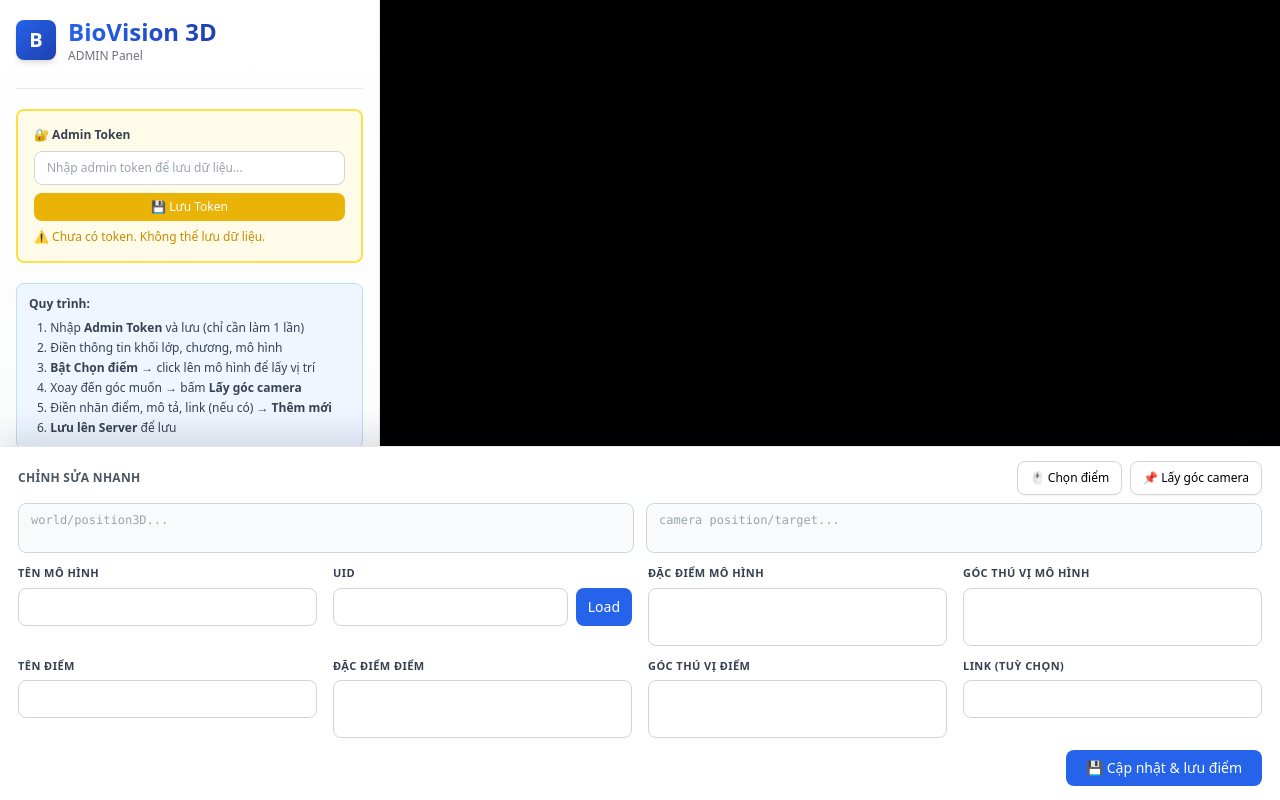
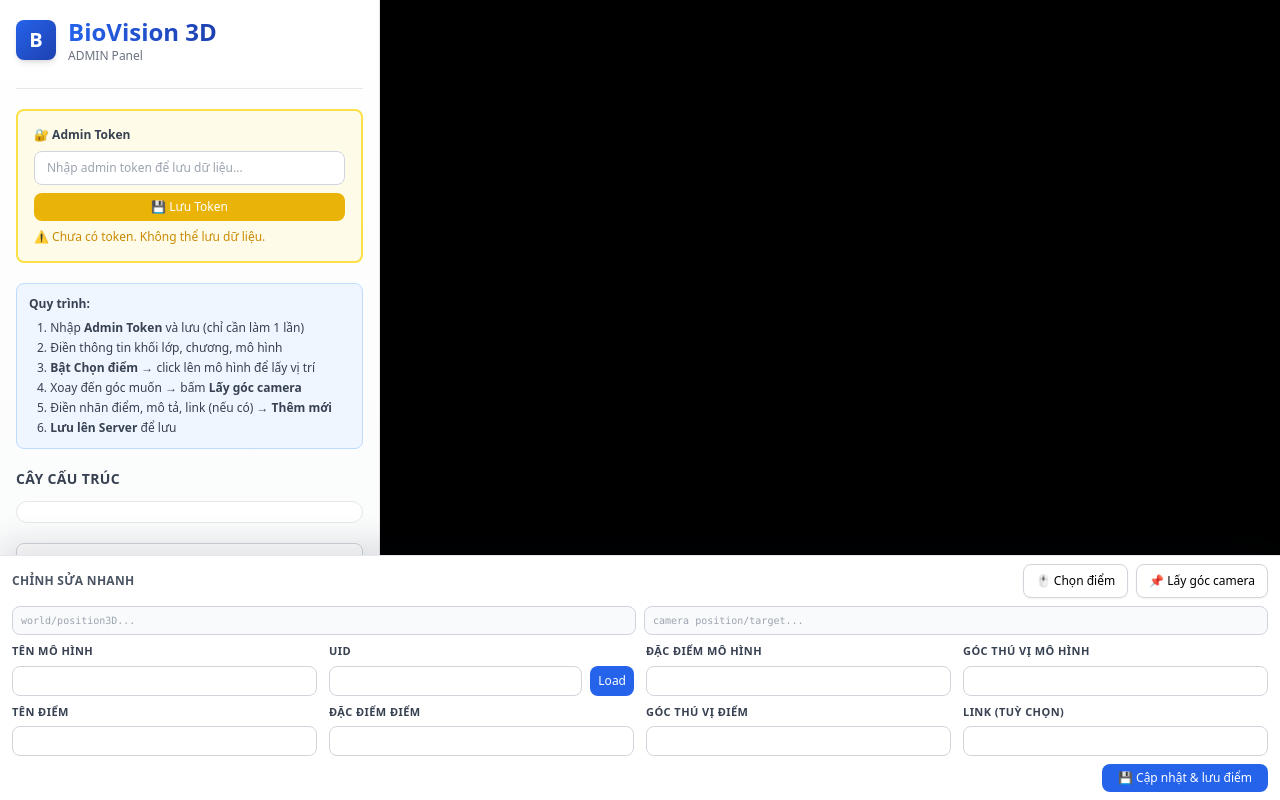
Before and after one commit to pntrng/BioVision, a Flask app: page /admin in a window 1280 px wide. Run offline with Flask 3, Linux system fonts and the light colour scheme; some libraries are stand-ins or nearby versions.

Commit message:
Compact admin lowerbar

```diff
--- a/templates/admin.html
+++ b/templates/admin.html
@@ -132,7 +132,7 @@
       background: #ffffff;
       border-top: 1px solid #e5e7eb;
       box-shadow: 0 -12px 30px rgba(15, 23, 42, 0.12);
-      padding: 14px 18px;
+      padding: 8px 12px;
       display: none;
     }
 
@@ -293,54 +293,54 @@
       </div>
     </div>
 
-    <div class="grid grid-cols-2 gap-3 mb-3">
-      <textarea id="pos3dOut" readonly placeholder="world/position3D..." class="w-full px-3 py-2 border border-gray-300 rounded-lg text-xs font-mono bg-gray-50 resize-none focus:outline-none" rows="2"></textarea>
-      <textarea id="camOut" readonly placeholder="camera position/target..." class="w-full px-3 py-2 border border-gray-300 rounded-lg text-xs font-mono bg-gray-50 resize-none focus:outline-none" rows="2"></textarea>
+    <div class="grid grid-cols-2 gap-2 mb-2">
+      <textarea id="pos3dOut" readonly placeholder="world/position3D..." class="w-full px-2 py-1.5 border border-gray-300 rounded-lg text-[10px] font-mono bg-gray-50 resize-none focus:outline-none" rows="1"></textarea>
+      <textarea id="camOut" readonly placeholder="camera position/target..." class="w-full px-2 py-1.5 border border-gray-300 rounded-lg text-[10px] font-mono bg-gray-50 resize-none focus:outline-none" rows="1"></textarea>
     </div>
 
-    <div class="grid grid-cols-4 gap-4">
+    <div class="grid grid-cols-4 gap-3">
       <div class="field">
         <label>Tên mô hình</label>
-        <input id="modelName" type="text" class="w-full px-3 py-2 border border-gray-300 rounded-lg text-sm" />
+        <input id="modelName" type="text" class="w-full px-2 py-1.5 border border-gray-300 rounded-lg text-xs" />
       </div>
       <div class="field">
         <label>UID</label>
         <div class="flex gap-2">
-          <input id="modelUid" type="text" class="w-full px-3 py-2 border border-gray-300 rounded-lg text-sm" />
-          <button id="btnLoad" class="px-3 py-2 bg-blue-600 text-white rounded-lg text-sm">Load</button>
+          <input id="modelUid" type="text" class="w-full px-2 py-1.5 border border-gray-300 rounded-lg text-xs" />
+          <button id="btnLoad" class="px-2 py-1.5 bg-blue-600 text-white rounded-lg text-xs">Load</button>
         </div>
       </div>
       <div class="field">
         <label>Đặc điểm mô hình</label>
-        <textarea id="modelFeature" rows="2" class="w-full px-3 py-2 border border-gray-300 rounded-lg text-sm resize-none"></textarea>
+        <textarea id="modelFeature" rows="1" class="w-full px-2 py-1.5 border border-gray-300 rounded-lg text-xs resize-none"></textarea>
       </div>
       <div class="field">
         <label>Góc thú vị mô hình</label>
-        <textarea id="modelFunFact" rows="2" class="w-full px-3 py-2 border border-gray-300 rounded-lg text-sm resize-none"></textarea>
+        <textarea id="modelFunFact" rows="1" class="w-full px-2 py-1.5 border border-gray-300 rounded-lg text-xs resize-none"></textarea>
       </div>
     </div>
 
-    <div class="grid grid-cols-4 gap-4 mt-3">
+    <div class="grid grid-cols-4 gap-3 mt-2">
       <div class="field">
         <label>Tên điểm</label>
-        <input id="name" type="text" class="w-full px-3 py-2 border border-gray-300 rounded-lg text-sm" />
+        <input id="name" type="text" class="w-full px-2 py-1.5 border border-gray-300 rounded-lg text-xs" />
       </div>
       <div class="field">
         <label>Đặc điểm điểm</label>
-        <textarea id="content" rows="2" class="w-full px-3 py-2 border border-gray-300 rounded-lg text-sm resize-none"></textarea>
+        <textarea id="content" rows="1" class="w-full px-2 py-1.5 border border-gray-300 rounded-lg text-xs resize-none"></textarea>
       </div>
       <div class="field">
         <label>Góc thú vị điểm</label>
-        <textarea id="funFact" rows="2" class="w-full px-3 py-2 border border-gray-300 rounded-lg text-sm resize-none"></textarea>
+        <textarea id="funFact" rows="1" class="w-full px-2 py-1.5 border border-gray-300 rounded-lg text-xs resize-none"></textarea>
       </div>
       <div class="field">
         <label>Link (tuỳ chọn)</label>
-        <input id="link" type="text" class="w-full px-3 py-2 border border-gray-300 rounded-lg text-sm" />
+        <input id="link" type="text" class="w-full px-2 py-1.5 border border-gray-300 rounded-lg text-xs" />
       </div>
     </div>
 
-    <div class="flex justify-end mt-3">
-      <button id="btnUpdate" class="px-5 py-2 bg-blue-600 hover:bg-blue-700 text-white rounded-lg text-sm font-medium">
+    <div class="flex justify-end mt-2">
+      <button id="btnUpdate" class="px-4 py-1.5 bg-blue-600 hover:bg-blue-700 text-white rounded-lg text-xs font-medium">
         💾 Cập nhật & lưu điểm
       </button>
     </div>
```
